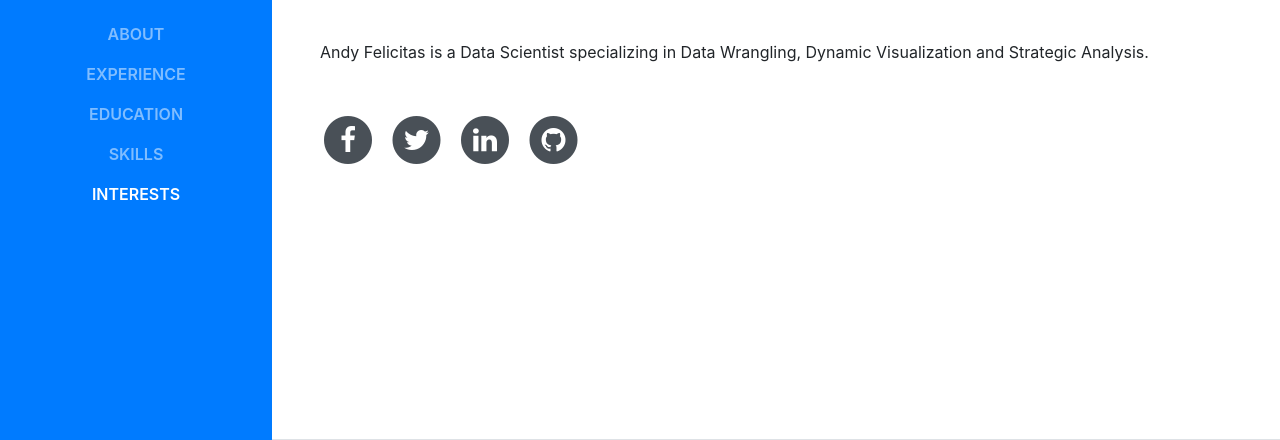
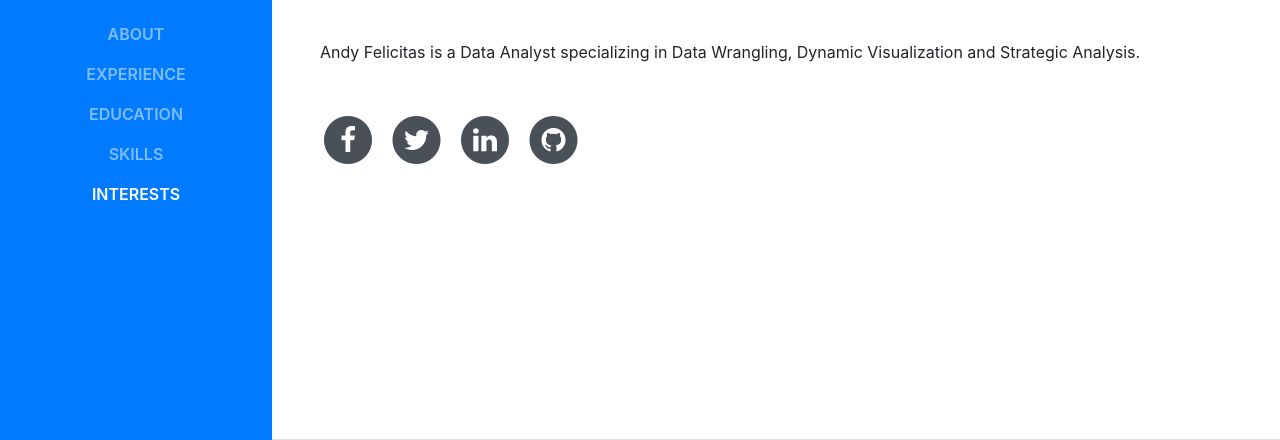
Before and after one commit to ABFdata/ABFdata.github.io, a website with bundled scripts: page index.html in a window 1280 px wide. Shown: the part 360-800 px from the top of the page. Built offline with nearby package versions, Linux system fonts and the light colour scheme; a web font is replaced by a local one.

Commit message:
June update

```diff
--- a/index.html
+++ b/index.html
@@ -68,7 +68,7 @@
           <div class="subheading mb-5"><!3542 Berry Street · Cheyenne Wells, CO 80810 · (317) 585-8468 ·>
             <a href="mailto:andyfelicitas@gmail.com">andyfelicitas@gmail.com</a>
           </div>
-          <p class="mb-5">Andy Felicitas is a Data Scientist specializing in Data Wrangling, Dynamic Visualization and Strategic Analysis.</p>
+          <p class="mb-5">Andy Felicitas is a Data Analyst specializing in Data Wrangling, Dynamic Visualization and Strategic Analysis.</p>
           <ul class="list-inline list-social-icons mb-0">
             <li class="list-inline-item">
               <a href="https://www.facebook.com/ABFdata">
```
